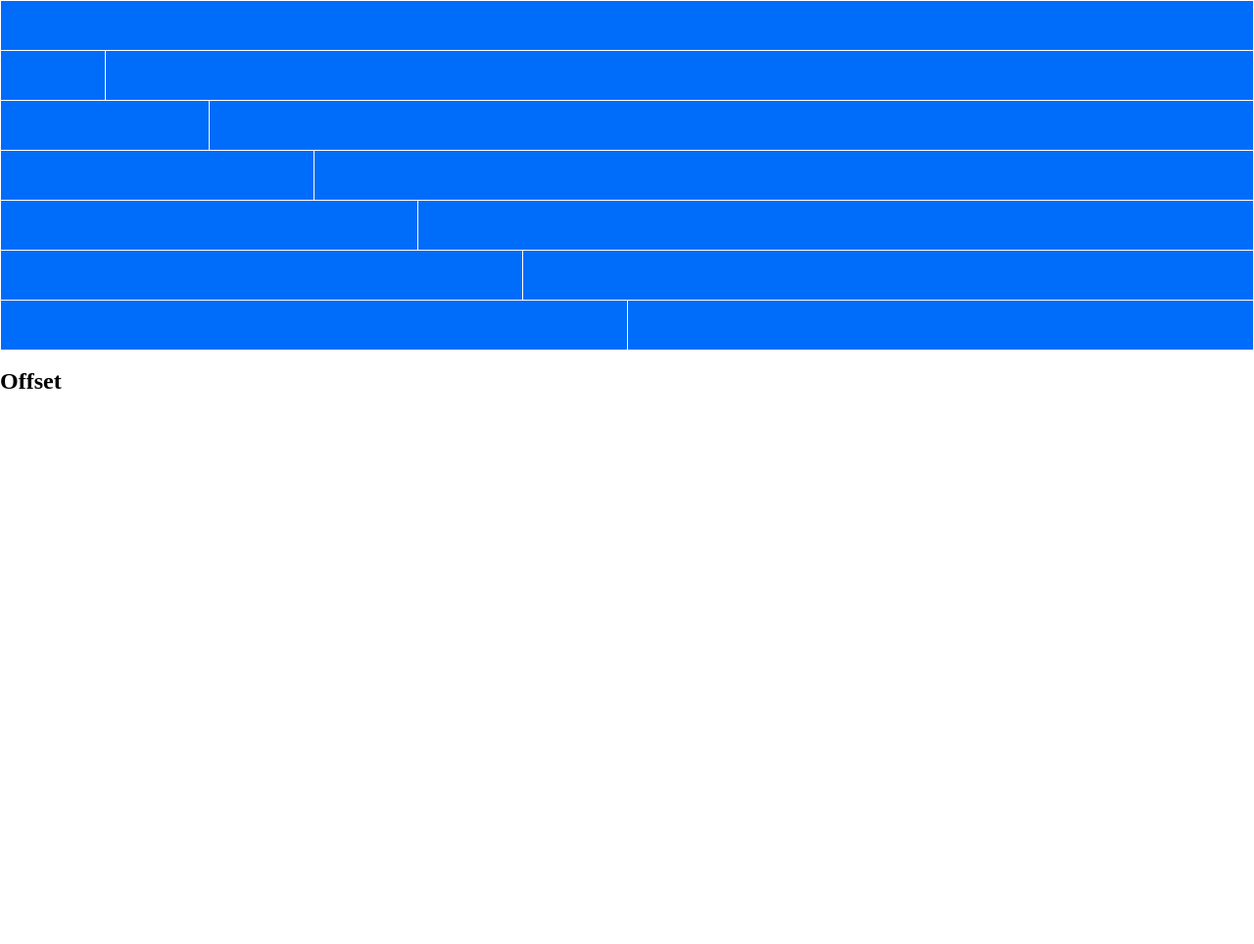
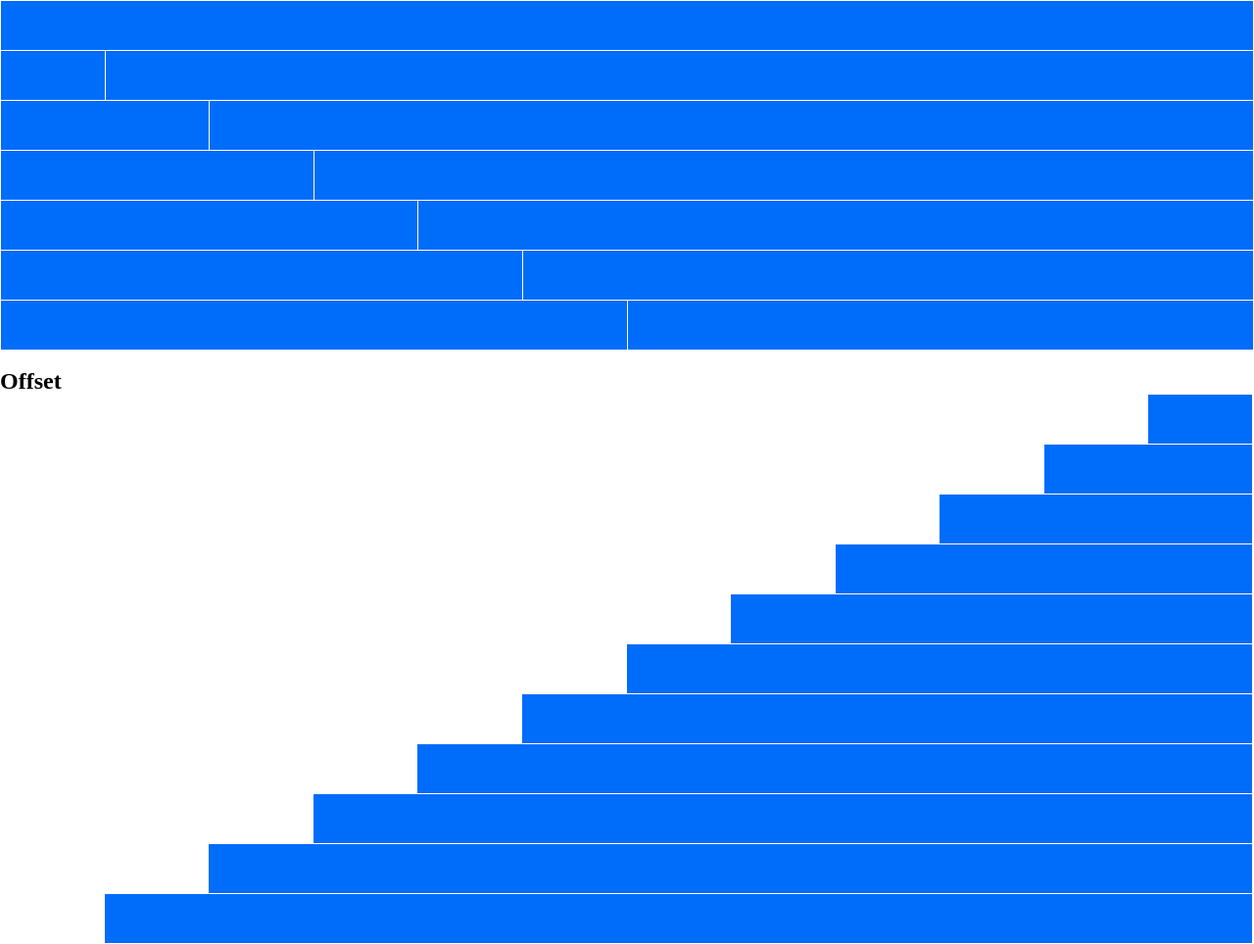
Before and after one commit to GCaringi/html-css-12bool, a plain HTML site: page index.html in a window 1280 px wide. Shown: the part 414-1378 px from the top of the page at 98% size. Before the commit the page ends 817 px from the top, so only its background shows below. Drawn offline with Linux system fonts and the light colour scheme.

Commit message:
Add offset section

```diff
--- a/css/12cols-layout.css
+++ b/css/12cols-layout.css
@@ -94,3 +94,51 @@
     flex-basis: calc(((100% / 12) * 12) - 1px);
     max-width: calc(((100% / 12) * 12) - 1px);
 }
+
+/*-------------
+    Offset
+--------------*/
+
+.col-offset-1{
+    margin-left: calc(((100% / 12) * 1) - 1px)
+}
+
+.col-offset-2{
+    margin-left: calc(((100% / 12) * 2) - 1px)
+}
+
+.col-offset-3{
+    margin-left: calc(((100% / 12) * 3) - 1px)
+}
+
+.col-offset-4{
+    margin-left: calc(((100% / 12) * 4) - 1px)
+}
+
+.col-offset-5{
+    margin-left: calc(((100% / 12) * 5) - 1px)
+}
+
+.col-offset-6{
+    margin-left: calc(((100% / 12) * 6) - 1px)
+}
+
+.col-offset-7{
+    margin-left: calc(((100% / 12) * 7) - 1px)
+}
+
+.col-offset-8{
+    margin-left: calc(((100% / 12) * 8) - 1px)
+}
+
+.col-offset-9{
+    margin-left: calc(((100% / 12) * 9) - 1px)
+}
+
+.col-offset-10{
+    margin-left: calc(((100% / 12) * 10) - 1px)
+}
+
+.col-offset-11{
+    margin-left: calc(((100% / 12) * 11) - 1px)
+}
--- a/index.html
+++ b/index.html
@@ -159,7 +159,48 @@
         <br>
 
         <h2>Offset</h2>
+        <div class="row">
+            <div class="col-1 col-offset-11"></div>
+        </div>
 
+        <div class="row">
+            <div class="col-2 col-offset-10"></div>
+        </div>
 
+        <div class="row">
+            <div class="col-3 col-offset-9"></div>
+        </div>
+
+        <div class="row">
+            <div class="col-4 col-offset-8"></div>
+        </div>
+
+        <div class="row">
+            <div class="col-5 col-offset-7"></div>
+        </div>
+
+        <div class="row">
+            <div class="col-6 col-offset-6"></div>
+        </div>
+
+        <div class="row">
+            <div class="col-7 col-offset-5"></div>
+        </div>
+
+        <div class="row">
+            <div class="col-8 col-offset-4"></div>
+        </div>
+
+        <div class="row">
+            <div class="col-9 col-offset-3"></div>
+        </div>
+
+        <div class="row">
+            <div class="col-10 col-offset-2"></div>
+        </div>
+
+        <div class="row">
+            <div class="col-11 col-offset-1"></div>
+        </div>
     </body>
 </html>
```
